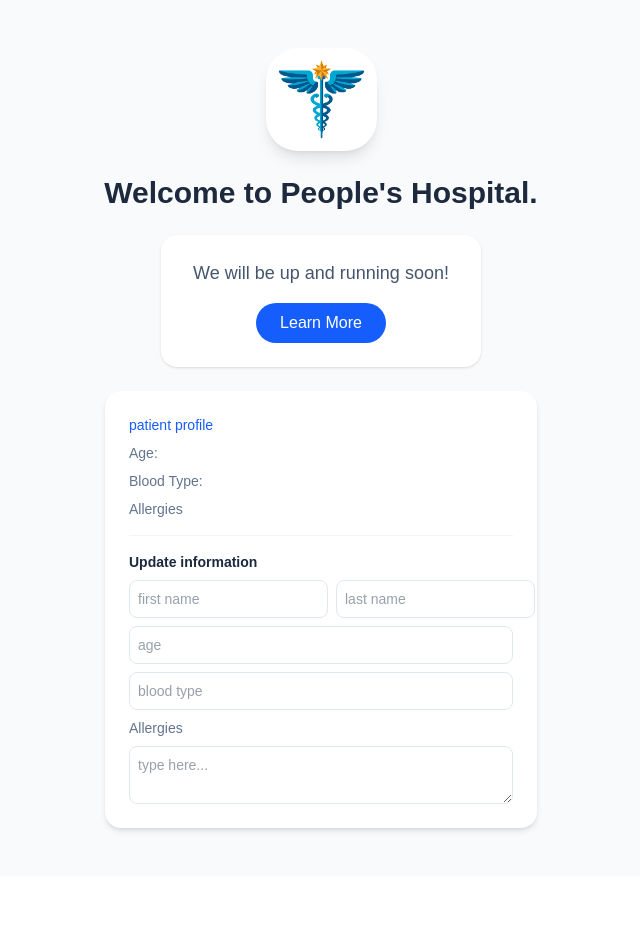
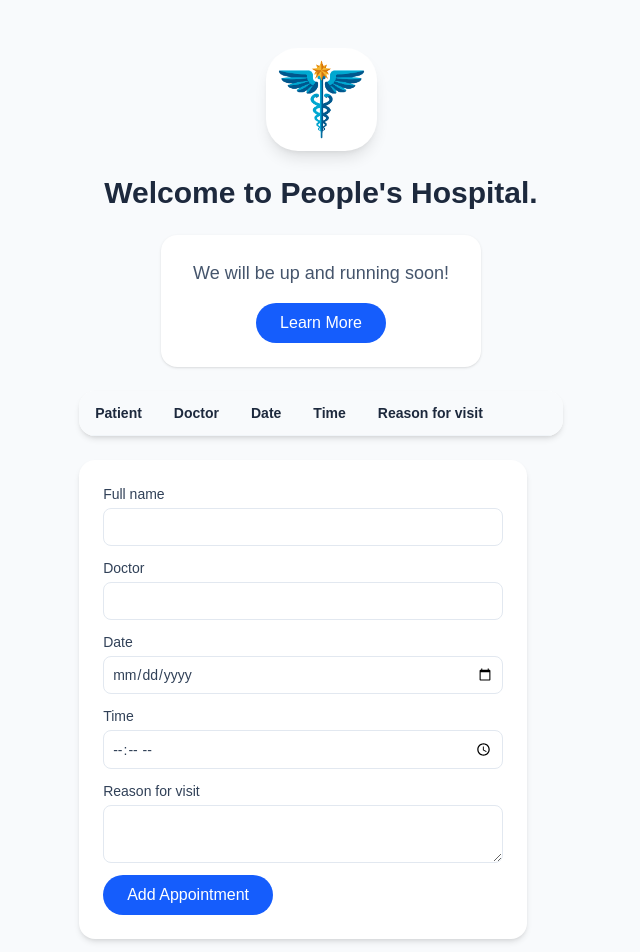
Before and after one commit to HasanAljaf/react-mini-project-1, a Next.js app: page / in a window 1280 px wide. Shown: the top 952 px of the page, without its empty margins (319-959 px from the left). Before the commit the page ends 876 px from the top, so only its background shows below. Built offline with nearby package versions, Linux system fonts and the light colour scheme.

Commit message:
created appointment manager component

```diff
--- /dev/null
+++ b/app/components/AppointmentManager.tsx
@@ -0,0 +1,239 @@
+'use client';
+
+import { useState } from 'react';
+
+// Prop Types
+type Appointment = {
+  id: string;
+  name: string;
+  doctor: string;
+  date: string;
+  time: string;
+  reason: string;
+};
+
+export default function AppointmentManager() {
+  // Appointment List State
+  const [appointments, setAppointments] = useState<Appointment[]>([]);
+
+  // Input States
+  const [fullName, setFullName] = useState('');
+  const [doctor, setDoctor] = useState('');
+  const [date, setDate] = useState('');
+  const [time, setTime] = useState('');
+  const [reason, setReason] = useState('');
+
+  const [editingId, setEditingId] = useState<string | null>(null);
+
+  // Event Handlers
+  function handleAddAppointment() {
+    setAppointments((a) => [
+      ...a,
+      {
+        id: crypto.randomUUID(),
+        name: fullName,
+        doctor: doctor,
+        date: date,
+        time: time,
+        reason: reason,
+      },
+    ]);
+    setFullName('');
+    setDoctor('');
+    setDate('');
+    setTime('');
+    setReason('');
+  }
+
+  function handleDeleteAppointment(apptId: string) {
+    setAppointments((current) => current.filter((a) => a.id !== apptId));
+  }
+
+  function handleEditAppointment(apptId: string) {
+    const apptToEdit = appointments.find((a) => a.id === apptId);
+
+    if (!apptToEdit) {
+      return;
+    }
+
+    setEditingId(apptToEdit.id);
+
+    setFullName(apptToEdit.name);
+    setDoctor(apptToEdit.doctor);
+    setDate(apptToEdit.date);
+    setTime(apptToEdit.time);
+    setReason(apptToEdit.reason);
+  }
+
+  function handleSaveAppointment(apptId: string) {
+    const apptToSave = appointments.find((a) => a.id === apptId);
+
+    if (!apptToSave) {
+      alert('Error: no appointment found!');
+      setFullName('');
+      setDoctor('');
+      setDate('');
+      setTime('');
+      setReason('');
+      setEditingId(null);
+    } else {
+      setAppointments((current) =>
+        current.map((a) =>
+          a.id === apptId
+            ? {
+                ...a,
+                name: fullName,
+                doctor: doctor,
+                date: date,
+                time: time,
+                reason: reason,
+              }
+            : a
+        )
+      );
+      setFullName('');
+      setDoctor('');
+      setDate('');
+      setTime('');
+      setReason('');
+      setEditingId(null);
+    }
+  }
+
+  return (
+    <section className="flex flex-col gap-6 max-w-3xl mx-auto">
+      <div className="bg-white rounded-2xl shadow-md overflow-hidden">
+        <table className="w-full text-sm text-left border-collapse">
+          <thead>
+            <tr className="bg-slate-50 border-b border-slate-100">
+              <th className="px-4 py-3 font-semibold text-slate-800">
+                Patient
+              </th>
+              <th className="px-4 py-3 font-semibold text-slate-800">Doctor</th>
+              <th className="px-4 py-3 font-semibold text-slate-800">Date</th>
+              <th className="px-4 py-3 font-semibold text-slate-800">Time</th>
+              <th className="px-4 py-3 font-semibold text-slate-800">
+                Reason for visit
+              </th>
+              <th className="px-4 py-3"></th>
+              <th className="px-4 py-3"></th>
+            </tr>
+          </thead>
+          <tbody>
+            {appointments.map((appointment) => (
+              <tr
+                key={appointment.id}
+                className="border-b border-slate-100 last:border-b-0"
+              >
+                <td className="px-4 py-3 text-slate-700">{appointment.name}</td>
+                <td className="px-4 py-3 text-blue-600 font-medium">
+                  {appointment.doctor}
+                </td>
+                <td className="px-4 py-3 text-slate-500">{appointment.date}</td>
+                <td className="px-4 py-3 text-slate-500">{appointment.time}</td>
+                <td className="px-4 py-3 text-slate-500">
+                  {appointment.reason}
+                </td>
+                <td className="px-2 py-3">
+                  <button
+                    onClick={(e) => handleEditAppointment(appointment.id)}
+                    className="rounded-full bg-blue-600 hover:bg-blue-700 active:bg-blue-800 transition-colors text-white font-medium text-xs px-4 py-1.5"
+                  >
+                    Edit
+                  </button>
+                </td>
+                <td className="px-2 py-3">
+                  <button
+                    onClick={(e) => handleDeleteAppointment(appointment.id)}
+                    className="rounded-full bg-red-50 hover:bg-red-100 active:bg-red-200 transition-colors text-red-600 font-medium text-xs px-4 py-1.5"
+                  >
+                    Delete
+                  </button>
+                </td>
+              </tr>
+            ))}
+          </tbody>
+        </table>
+      </div>
+      <form className="flex flex-col gap-3 bg-white rounded-2xl shadow-md p-6 max-w-md">
+        <label
+          htmlFor="Full name"
+          className="flex flex-col gap-1 text-sm text-slate-700"
+        >
+          Full name
+          <input
+            onChange={(e) => setFullName(e.target.value)}
+            value={fullName}
+            type="text"
+            required
+            className="border border-slate-200 rounded-lg p-2 text-sm text-slate-700 w-full focus:outline-none focus:ring-2 focus:ring-blue-200 focus:border-blue-400"
+          />
+        </label>
+        <label
+          htmlFor="Doctor"
+          className="flex flex-col gap-1 text-sm text-slate-700"
+        >
+          Doctor{' '}
+          <input
+            onChange={(e) => setDoctor(e.target.value)}
+            value={doctor}
+            type="text"
+            required
+            className="border border-slate-200 rounded-lg p-2 text-sm text-slate-700 w-full focus:outline-none focus:ring-2 focus:ring-blue-200 focus:border-blue-400"
+          />
+        </label>
+        <label
+          htmlFor="Date"
+          className="flex flex-col gap-1 text-sm text-slate-700"
+        >
+          Date{' '}
+          <input
+            onChange={(e) => setDate(e.target.value)}
+            value={date}
+            type="date"
+            required
+            className="border border-slate-200 rounded-lg p-2 text-sm text-slate-700 w-full focus:outline-none focus:ring-2 focus:ring-blue-200 focus:border-blue-400"
+          />
+        </label>
+        <label
+          htmlFor="Time"
+          className="flex flex-col gap-1 text-sm text-slate-700"
+        >
+          Time{' '}
+          <input
+            onChange={(e) => setTime(e.target.value)}
+            value={time}
+            type="time"
+            required
+            className="border border-slate-200 rounded-lg p-2 text-sm text-slate-700 w-full focus:outline-none focus:ring-2 focus:ring-blue-200 focus:border-blue-400"
+          />
+        </label>
+        <label
+          htmlFor="Reason"
+          className="flex flex-col gap-1 text-sm text-slate-700"
+        >
+          Reason for visit{' '}
+          <textarea
+            onChange={(e) => setReason(e.target.value)}
+            value={reason}
+            name="Reason"
+            required
+            className="border border-slate-200 rounded-lg p-2 text-sm text-slate-700 w-full focus:outline-none focus:ring-2 focus:ring-blue-200 focus:border-blue-400"
+          ></textarea>
+        </label>
+        <input
+          type="submit"
+          value={editingId === null ? 'Add Appointment' : 'Save'}
+          onClick={(e) => {
+            e.preventDefault();
+            e.stopPropagation();
+            editingId === null
+              ? handleAddAppointment()
+              : handleSaveAppointment(editingId);
+          }}
+          className="rounded-full bg-blue-600 hover:bg-blue-700 active:bg-blue-800 transition-colors text-white font-medium px-6 py-2 self-start w-fit cursor-pointer"
+        />
+      </form>
+    </section>
+  );
+}
--- a/app/page.tsx
+++ b/app/page.tsx
@@ -7,7 +7,7 @@ import profilePic from './assets/profilePhoto.png';
 import HospitalLogo from './components/HospitalLogo';
 import Welcome from './components/WelcomeBanner';
 import Greeting from './components/Greeting';
-import PatientProfileEditor from './components/PatientProfileEditor';
+import AppointmentManager from './components/AppointmentManager';
 
 export default function MyApp() {
   return (
@@ -15,7 +15,7 @@ export default function MyApp() {
       <HospitalLogo />
       <Welcome />
       <Greeting />
-      <PatientProfileEditor />
+      <AppointmentManager />
     </div>
   );
 }
@@ -51,5 +51,6 @@ export default function MyApp() {
       <MedicationCounter name="Oxy" />
       <PatientVisitCounter name="Hasan Aljaf" />
       <PatientProfileEditor />
-        */
+      <AppointmentManager />
+  */
 }
--- a/package.json
+++ b/package.json
@@ -11,7 +11,8 @@
   "dependencies": {
     "next": "16.2.12",
     "react": "19.2.4",
-    "react-dom": "19.2.4"
+    "react-dom": "19.2.4",
+    "use-immer": "^0.11.0"
   },
   "devDependencies": {
     "@tailwindcss/postcss": "^4",
```
Also changed, not shown: 2 other files (tests, documents, lock files or other folders).
